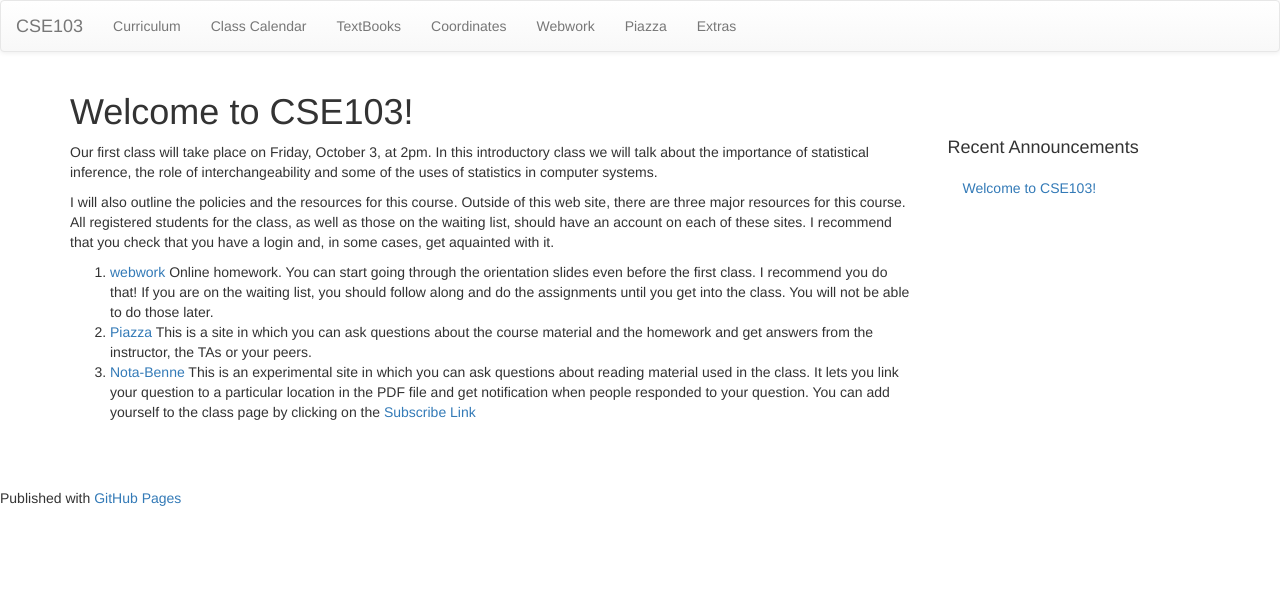
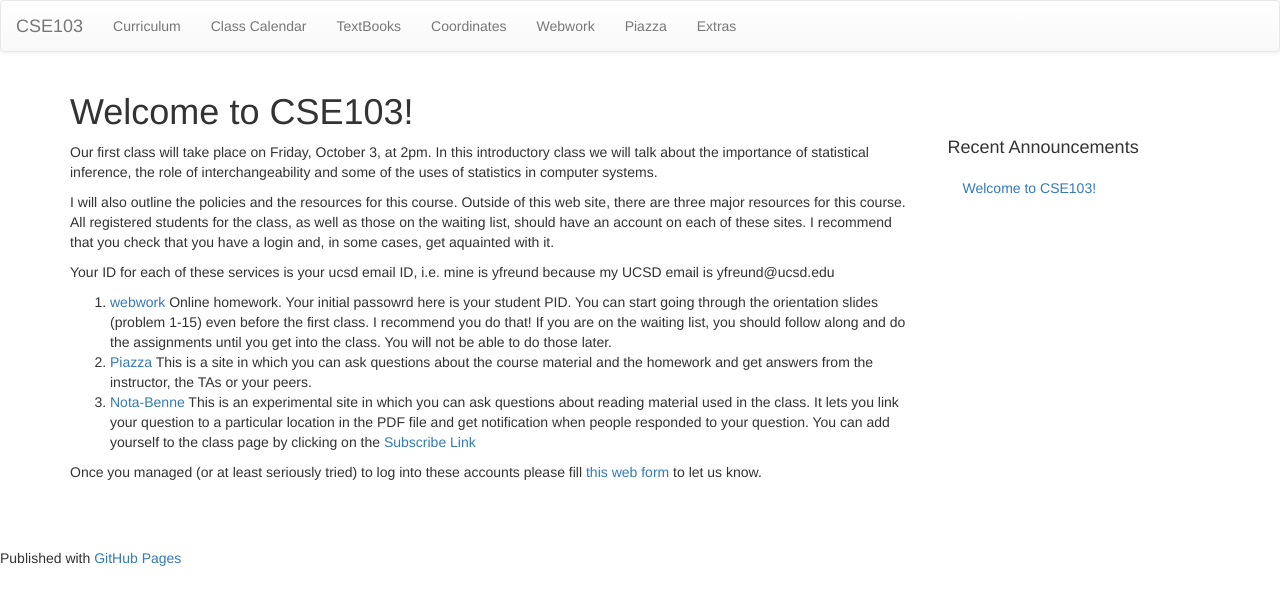
Before and after one commit to cse103/cse103.github.io, a Jekyll site: the page built from _posts/2014-09-18-welcome.md, in a window 1280 px wide. Shown: the top 605 px of the page. Built offline with Jekyll 4.4.1, drawn with Linux system fonts in a browser that asks for light colours; nearby versions of some CDN libraries; Markdown is read by kramdown in place of the engine named in the settings.

Commit message:
more information about passwords and the feedback form

```diff
--- a/_posts/2014-09-18-welcome.md
+++ b/_posts/2014-09-18-welcome.md
@@ -14,8 +14,13 @@ on the waiting list, should have an account on each of these sites. I
 recommend that you check that you have a login and, in some cases,
 get aquainted with it.
 
+Your ID for each of these services is your ucsd email ID, i.e. mine is
+yfreund because my UCSD email is yfreund@ucsd.edu
+
 1. [webwork](http://webwork.cse.ucsd.edu/webwork2/CSE103_Fall14/)
-Online homework. You can start going through the orientation slides
+Online homework. Your initial passowrd here is your student PID.
+You can start going through the orientation slides
+(problem 1-15)
 even before the first class. I recommend you do that! If you are on
 the waiting list, you should follow along and do the assignments until
 you get into the class. You will not be able to do those later.
@@ -27,4 +32,8 @@ which you can ask questions about reading material used in the
 class. It lets you link your question to a particular location in the
 PDF file and get notification when people responded to your
 question. You can add yourself to the class page by clicking on
-the [Subscribe Link](http://nb.mit.edu/subscribe?key=YzpHSj7HkINia8Q9vFaIIV3fDM3jJ3J1cmQont1pEAFIAh6dvh)
+the
+[Subscribe Link](http://nb.mit.edu/subscribe?key=YzpHSj7HkINia8Q9vFaIIV3fDM3jJ3J1cmQont1pEAFIAh6dvh)
+
+Once you managed (or at least seriously tried) to log into these
+accounts please fill [this web form](http://tinyurl.com/k6xyj2a) to let us know.
```
Also changed, not shown: pages/4.Webwork.md (+3 -0 lines).
